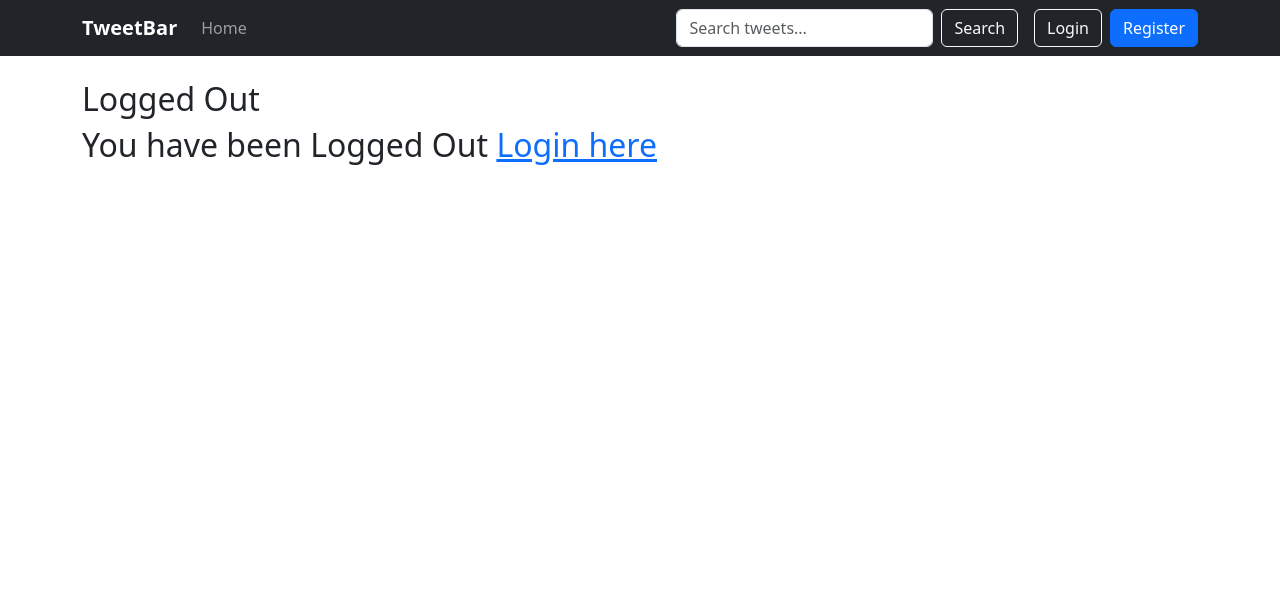
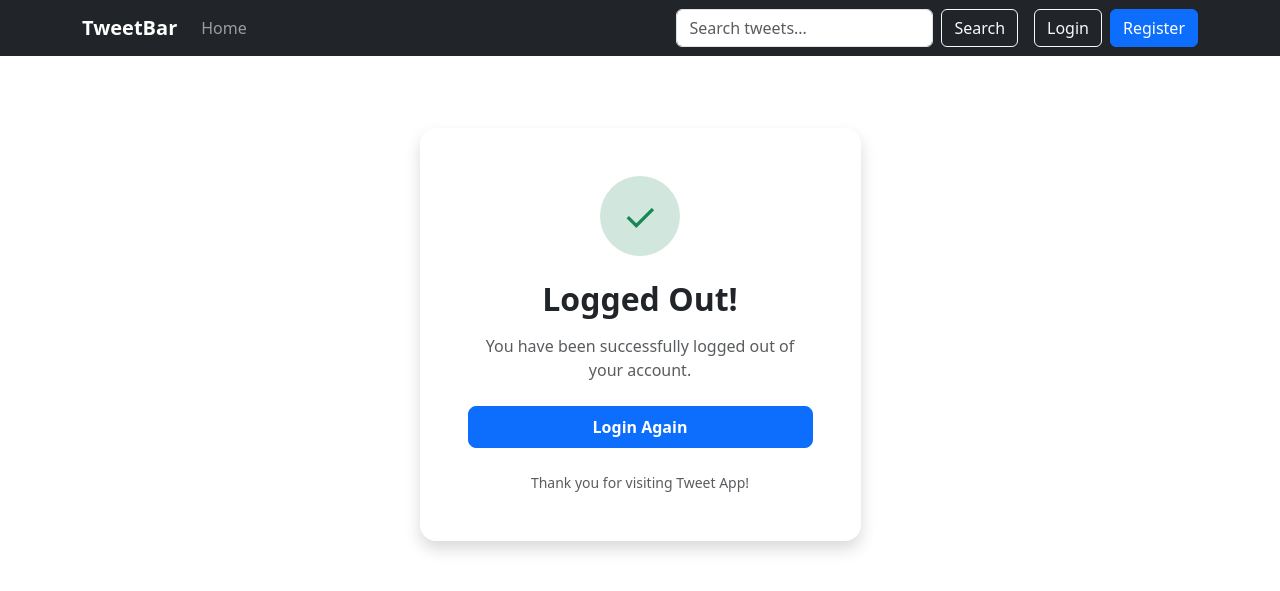
Before and after one commit to mahibulhasandev/django-tweet-app, a Django app: template templates/registration/logged_out.html in a window 1280 px wide. Shown: the top 591 px of the page. Run offline with Django 5.2, Linux system fonts and the light colour scheme; the template is opened without the code that fills it, so the values that code supplies are empty.

Commit message:
improve tweet register pages

```diff
--- a/templates/registration/logged_out.html
+++ b/templates/registration/logged_out.html
@@ -1,7 +1,46 @@
 {% extends "layout.html" %}
 
+{% block title %}Logged Out | Tweet App{% endblock %}
+
 {% block content %}
-<h2>Logged Out <h2>
 
-    <p>You have been Logged Out <a href="{% url 'login' %}">Login here</a></p>
-{% endblock  %}
+<div class="container py-5">
+    <div class="row justify-content-center">
+        <div class="col-md-6 col-lg-5">
+
+            <div class="card shadow border-0 rounded-4">
+                <div class="card-body text-center p-5">
+
+                    <div class="mb-4">
+                        <div class="bg-success-subtle rounded-circle d-inline-flex align-items-center justify-content-center"
+                             style="width: 80px; height: 80px;">
+                            <span class="text-success fs-1">✓</span>
+                        </div>
+                    </div>
+
+                    <h2 class="fw-bold mb-3">
+                        Logged Out!
+                    </h2>
+
+                    <p class="text-muted mb-4">
+                        You have been successfully logged out
+                        of your account.
+                    </p>
+
+                    <a href="{% url 'login' %}"
+                       class="btn btn-primary w-100 py-2 fw-semibold rounded-3">
+                        Login Again
+                    </a>
+
+                    <p class="text-muted small mt-4 mb-0">
+                        Thank you for visiting Tweet App!
+                    </p>
+
+                </div>
+            </div>
+
+        </div>
+    </div>
+</div>
+
+{% endblock %}
```
Also changed, not shown: db.sqlite3.
